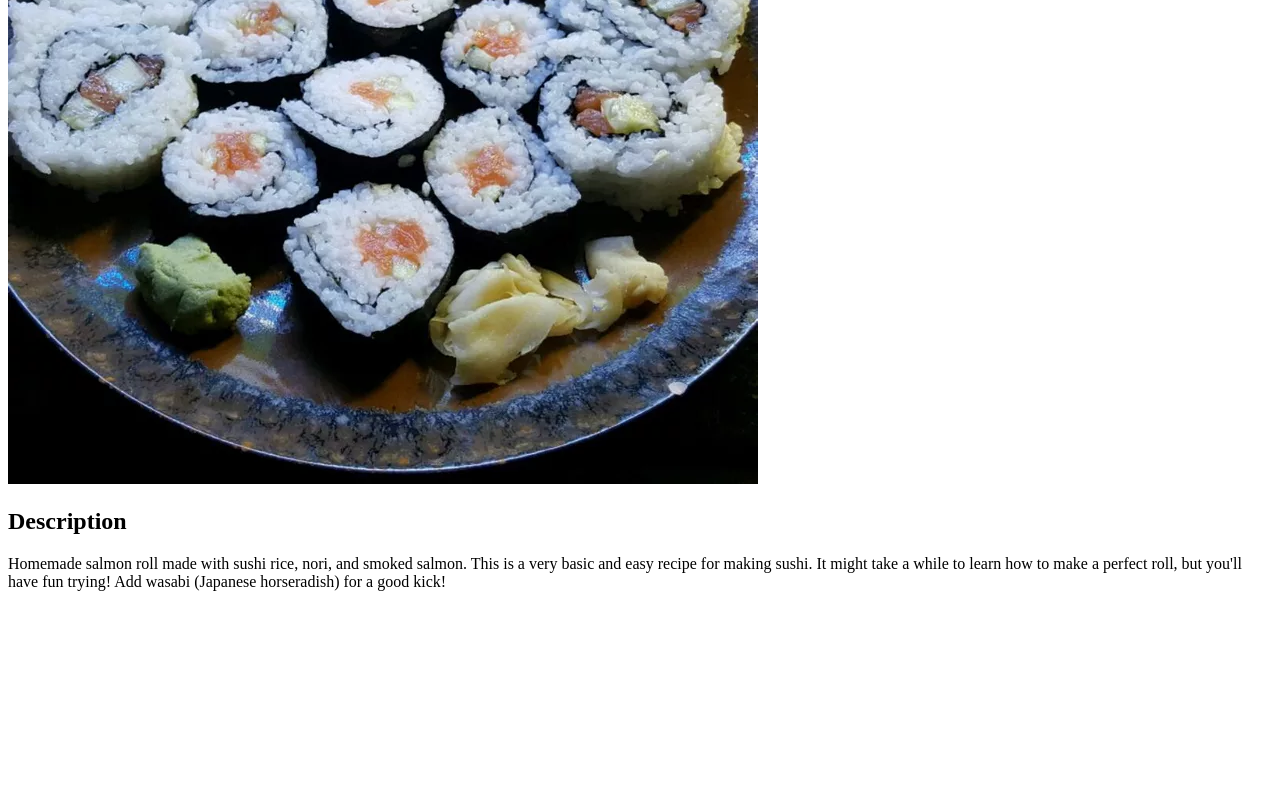
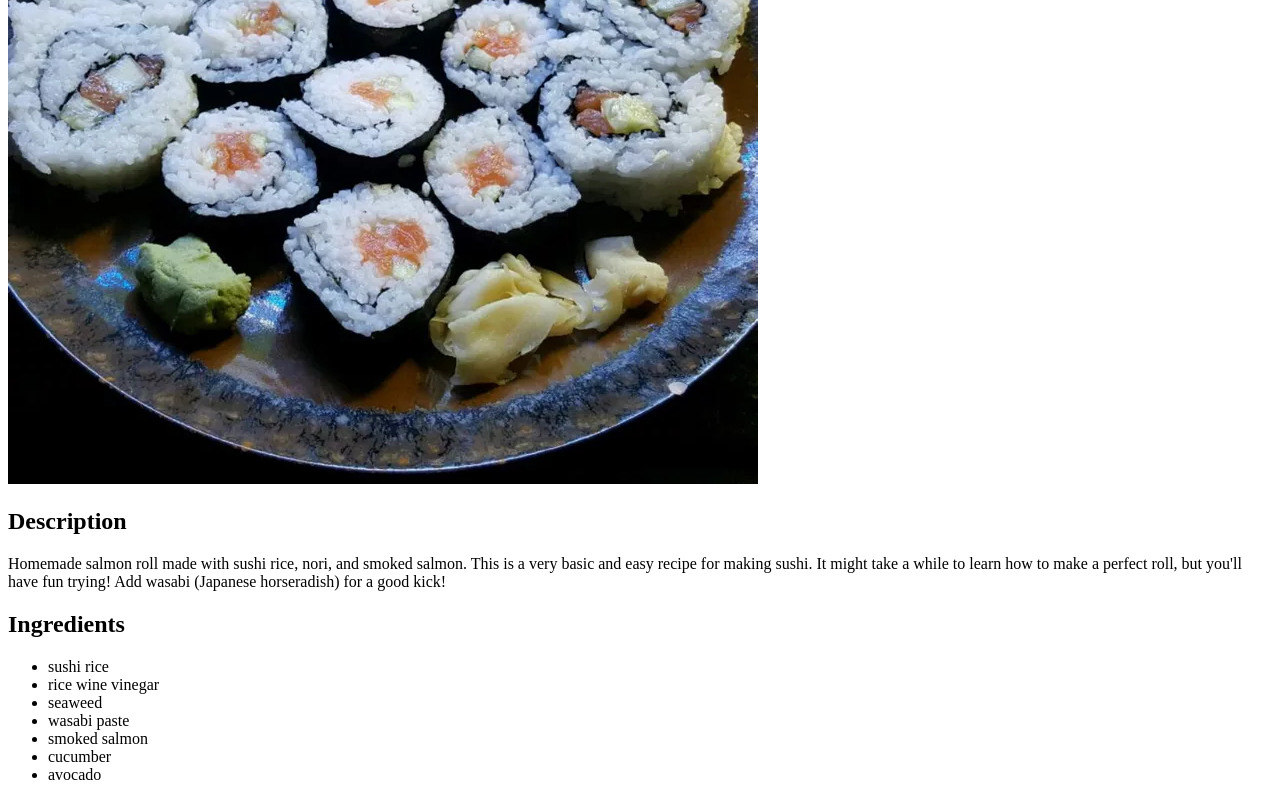
Before and after one commit to EsperAdmin/odin-recipes, a plain HTML site: page recipes/smoked-salmon-sushi-roll.html in a window 1280 px wide. Shown: the part 346-1146 px from the top of the page. Before the commit the page ends 953 px from the top, so only its background shows below. Drawn offline with Linux system fonts and the light colour scheme.

Commit message:
Add ingredients

```diff
--- a/recipes/smoked-salmon-sushi-roll.html
+++ b/recipes/smoked-salmon-sushi-roll.html
@@ -16,5 +16,17 @@
             Homemade salmon roll made with sushi rice, nori, and smoked salmon. This is a very basic and easy recipe for making sushi.
             It might take a while to learn how to make a perfect roll, but you'll have fun trying! Add wasabi (Japanese horseradish) for a good kick!
         </p>
+
+        <h2>Ingredients</h2>
+
+        <ul>
+            <li>sushi rice</li>
+            <li>rice wine vinegar</li>
+            <li>seaweed</li>
+            <li>wasabi paste</li>
+            <li>smoked salmon</li>
+            <li>cucumber</li>
+            <li>avocado</li>
+        </ul>
     </body>
 </html>
```
